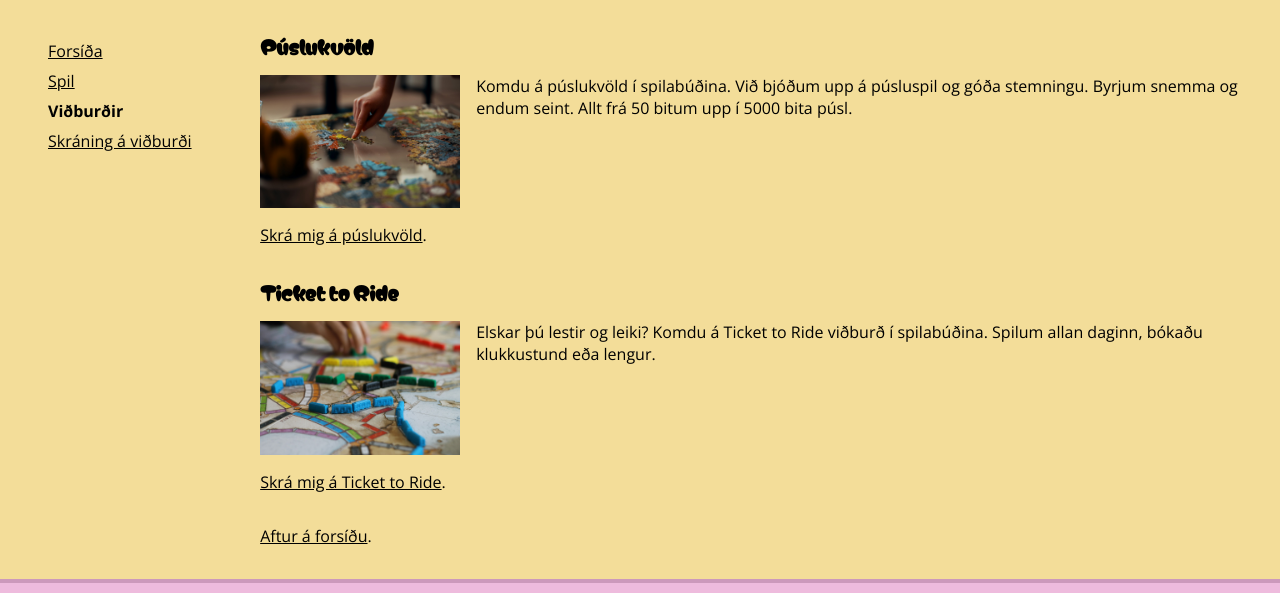
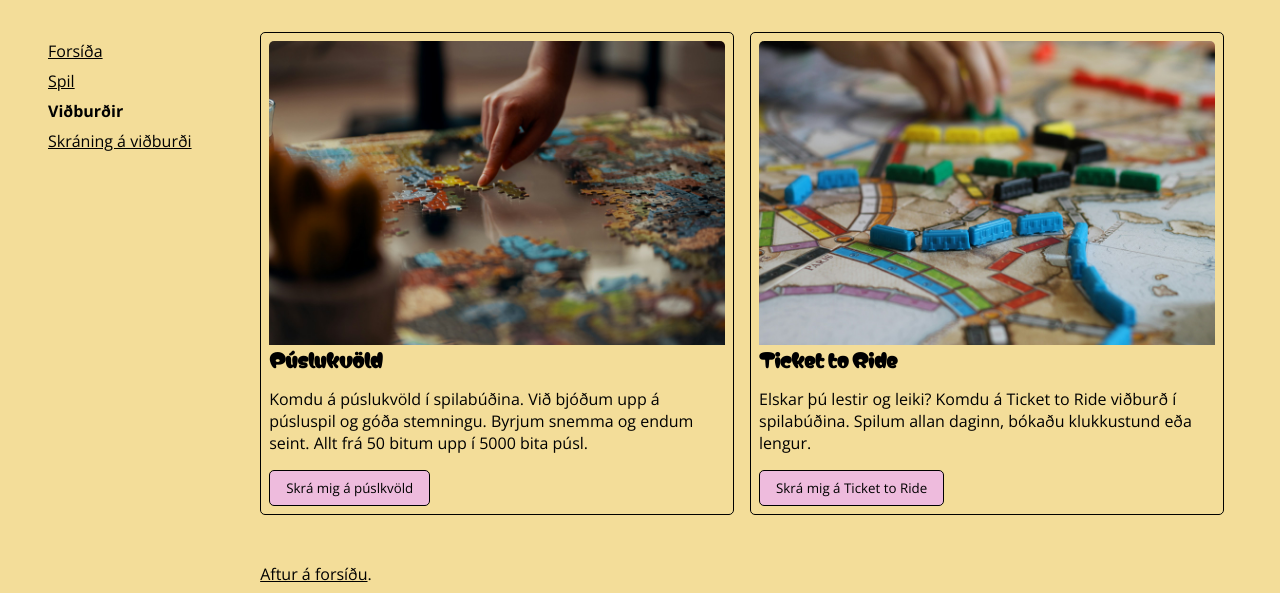
Before and after one commit to MonSteroids/vef1-2024-v4, a plain HTML site: page sidur/vidburdir.html in a window 1280 px wide. Shown: the part 79-672 px from the top of the page. Drawn offline with Linux system fonts and the light colour scheme.

Commit message:
viðburður

```diff
--- a/sidur/vidburdir.html
+++ b/sidur/vidburdir.html
@@ -30,28 +30,30 @@
       </nav>
 
       <main id="efni">
+        <div class="content-event">
           <section class="event">
-          <h3 class="title">Púslukvöld</h3>
             <div class="content">
               <img src="../myndir/puzzle.jpg" alt="Mynd af borði með hálfkláruðu púsluspili, hönd bendir á stakt púsl."
                 width="200">
+              <h3 class="title">Púslukvöld</h3>
               <p>Komdu á púslukvöld í spilabúðina. Við bjóðum upp á púsluspil og góða stemningu. Byrjum snemma og endum
                 seint.
                 Allt frá 50 bitum upp í 5000 bita púsl.</p>
+                <a href="./skraning.html"><button>Skrá mig á púslkvöld</button></a>
             </div>
-          <p class="register"><a href="./skraning.html">Skrá mig á púslukvöld</a>.</p>
           </section>
 
           <section class="event">
-          <h3 class="title">Ticket to Ride</h3>
             <div class="content">
               <img src="../myndir/ticket-to-ride.jpg" alt="Mynd af spilaborði Ticket to Ride, hönd setur niður lestarvagn."
                 width="200">
+              <h3 class="title">Ticket to Ride</h3>
               <p>Elskar þú lestir og leiki? Komdu á Ticket to Ride viðburð í spilabúðina. Spilum allan daginn, bókaðu
                 klukkustund eða lengur.</p>
+              <a href="./skraning.html"><button>Skrá mig á Ticket to Ride</button></a>
             </div>
-          <p class="register"><a href="./skraning.html">Skrá mig á Ticket to Ride</a>.</p>
           </section>
+        </div>
 
         <p class="back"><a href="../index.html">Aftur á forsíðu</a>.</p>
       </main>
--- a/styles.css
+++ b/styles.css
@@ -294,10 +294,6 @@ hugsanlega setja nýjan flex container utan um bæði þetta og .cards */
   width: 100%;
 }
 
-.card .image {
-
-}
-
 .card .image img {
   display: block;
   padding: 0;
@@ -425,10 +421,16 @@ table td:last-child {
 
 /** Viðburðir **/
 
+.content-event {
+  display: flex;
+  gap: var(--spacing);
+}
+
 .event {
+  display: flex;
+  flex-direction: column;
   clear: left;
-
-  width: 100%;
+  width: calc(50% - var(--spacing));
   margin-bottom: 2rem;
 }
 
@@ -438,13 +440,25 @@ table td:last-child {
 
 .event .content {
   width: 100%;
+  display: flex;
+  flex-direction: column;
+  border: var(--border-regular);
+  border-radius: var(--border-radius-regular);
 }
 
-.event img {
-  float: left;
+.event > .content {
+  flex: 1;
+  width: 100%;
+  padding: calc(var(--spacing) / 2);
+}
 
-  margin-right: 1rem;
-  margin-bottom: 1rem;
+.event .content img {
+  width: 100%;
+  display: block;
+  padding: 0;
+  margin: 0;
+  border-top-left-radius: var(--border-radius-regular);
+  border-top-right-radius: var(--border-radius-regular);
 }
 
 .event .register {
```
Lines whose indentation alone changed are shown as unchanged.
